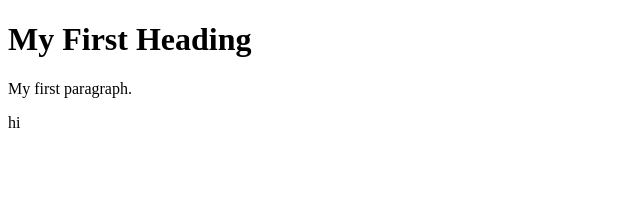
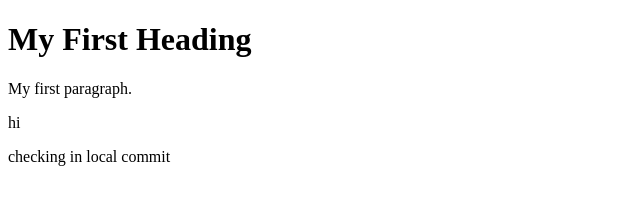
Before and after one commit to awskaizen02/coffeeshop, a plain HTML site: page index.html in a window 1280 px wide. Shown: the whole page, without its empty margins (0-640 px from the left). Drawn offline with Linux system fonts and the light colour scheme.

Commit message:
new local commit-1

```diff
--- a/index.html
+++ b/index.html
@@ -5,5 +5,8 @@
 <h1>My First Heading</h1>
 <p>My first paragraph.</p>
 <p>hi</p>
+
+
+<p>checking in local commit</p>
 </body>
 </html>
```
